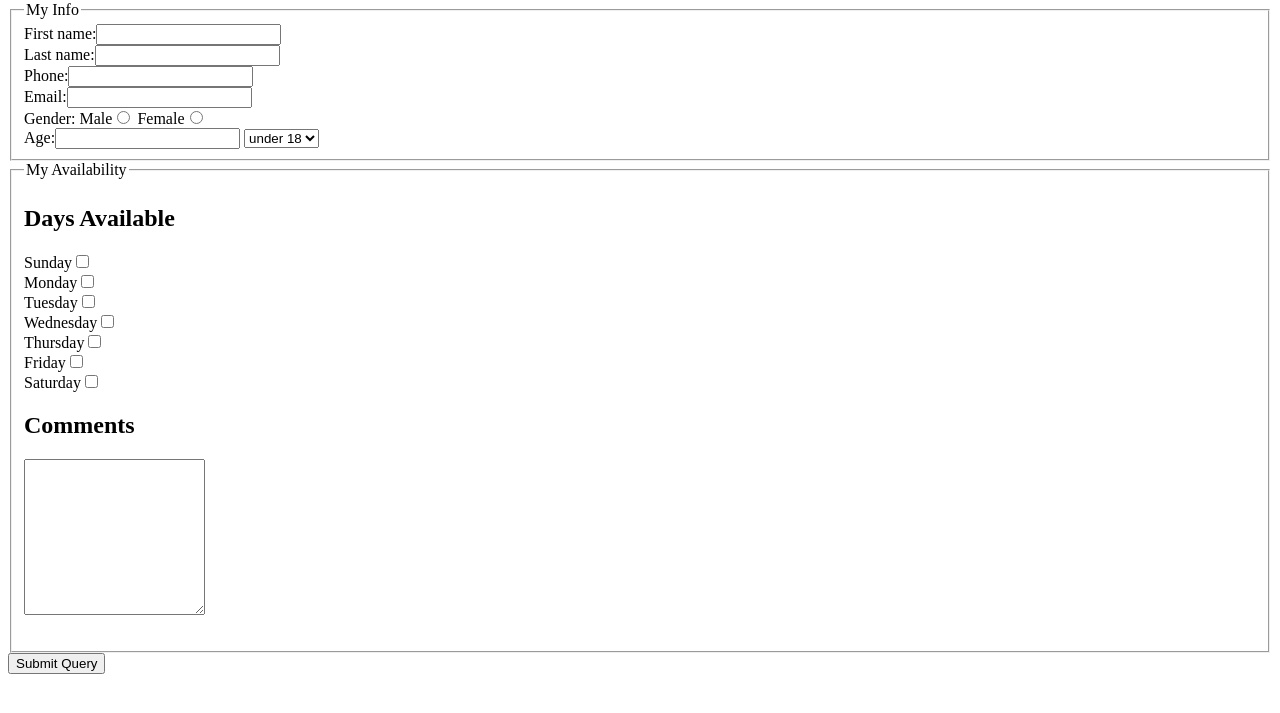
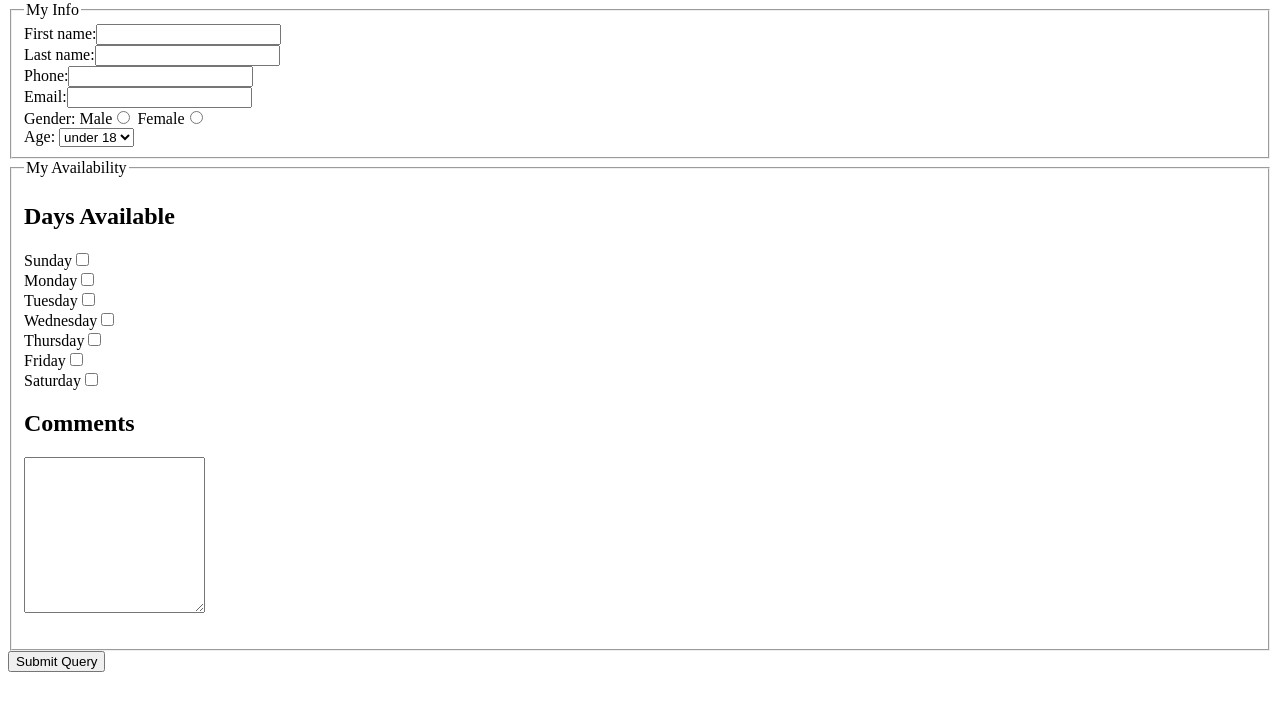
Before and after one commit to Mithul-Y/Lab_5, a plain HTML site: page index.html in a window 1280 px wide. Shown: the part 79-792 px from the top of the page. Drawn offline with Linux system fonts and the light colour scheme.

Commit message:
Update index.html

```diff
--- a/index.html
+++ b/index.html
@@ -28,7 +28,7 @@
 			<label>Female<input type="radio" name="gender_field"></label>
 		</div>
 		<div>
-			<label>Age:<input name="age_field"></label>
+			<label>Age:</label>
 			<select name="available_field[]">
 				<option selected>under 18</option>
 				<option>over 18</option>
```
